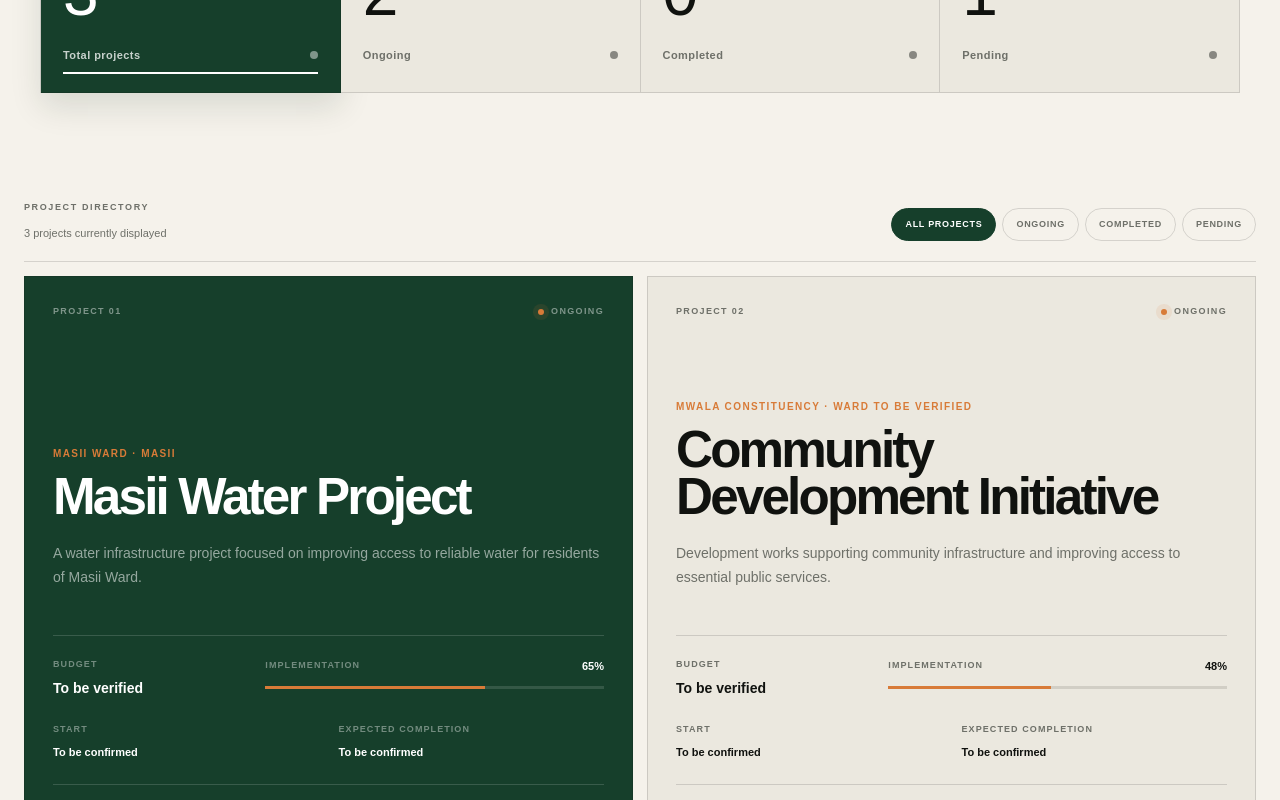
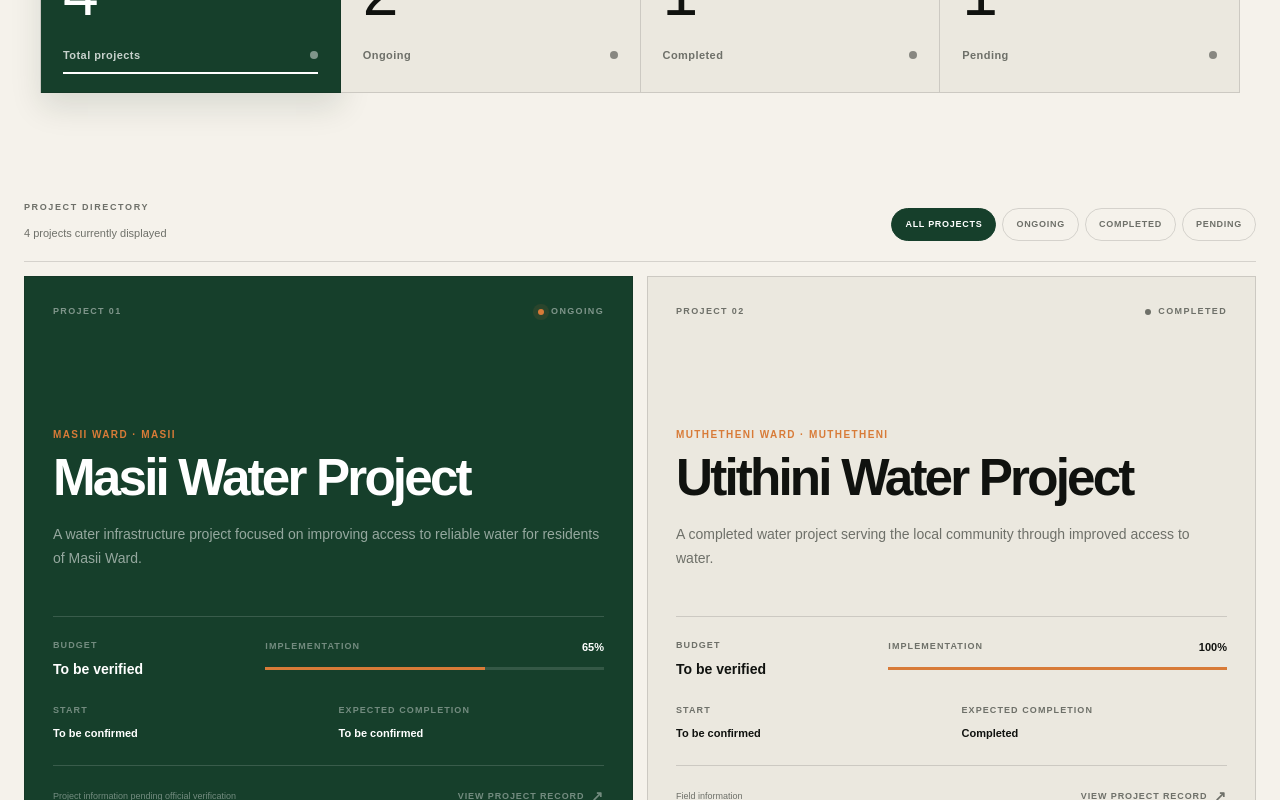
Before and after one commit to Chrisant-gif/mwala-connect, a Next.js app: page / in a window 1280 px wide. Shown: the part 3190-3990 px from the top of the page. Built offline with nearby package versions, Linux system fonts and the light colour scheme.

Commit message:
Unify project data across wards and directory

```diff
--- a/app/components/WardRecord.tsx
+++ b/app/components/WardRecord.tsx
@@ -1,27 +1,35 @@
-import type { Ward, WardProjectStatus } from "../data/wards";
+import type { Project, ProjectStatus } from "../data/projects";
+
+interface Ward {
+  id: number;
+  name: string;
+  description: string;
+  projectCount: number;
+  projects: Project[];
+}
 
 interface WardRecordProps {
   ward: Ward;
 }
 
-function getStatusLabel(status: WardProjectStatus) {
+function getStatusLabel(status: ProjectStatus) {
   switch (status) {
     case "completed":
       return "Completed";
     case "ongoing":
       return "Ongoing";
-    case "upcoming":
+    case "pending":
       return "Upcoming";
   }
 }
 
-function getStatusClass(status: WardProjectStatus) {
+function getStatusClass(status: ProjectStatus) {
   switch (status) {
     case "completed":
       return "ward-project-status ward-project-status-completed";
     case "ongoing":
       return "ward-project-status ward-project-status-ongoing";
-    case "upcoming":
+    case "pending":
       return "ward-project-status ward-project-status-upcoming";
   }
 }
@@ -36,7 +44,7 @@ export default function WardRecord({ ward }: WardRecordProps) {
   ).length;
 
   const upcoming = ward.projects.filter(
-    (project) => project.status === "upcoming"
+    (project) => project.status === "pending"
   ).length;
 
   return (
@@ -128,7 +136,9 @@ export default function WardRecord({ ward }: WardRecordProps) {
 
                       <div>
                         <span>LAST VERIFIED</span>
-                        <strong>{project.lastVerified}</strong>
+                        <strong>
+                          {project.lastVerified ?? "To be verified"}
+                        </strong>
                       </div>
                     </div>
                   </div>
--- a/app/data/projects.ts
+++ b/app/data/projects.ts
@@ -13,7 +13,9 @@ export interface Project {
   location: string;
   ward: string;
   title: string;
+  category: string;
   description: string;
+  keyDetail: string;
   status: ProjectStatus;
   progress: number;
   budget: string;
@@ -31,8 +33,11 @@ export const projects: Project[] = [
     location: "Masii Ward",
     ward: "Masii",
     title: "Masii Water Project",
+    category: "Water infrastructure",
     description:
       "A water infrastructure project focused on improving access to reliable water for residents of Masii Ward.",
+    keyDetail:
+      "Project progress is currently documented at 65%, with further project information pending official verification.",
     status: "ongoing",
     progress: 65,
     budget: "To be verified",
@@ -46,35 +51,61 @@ export const projects: Project[] = [
 
   {
     id: 2,
-    location: "Mwala Constituency",
-    ward: "Ward to be verified",
-    title: "Community Development Initiative",
+    location: "Muthetheni Ward",
+    ward: "Muthetheni",
+    title: "Utithini Water Project",
+    category: "Water infrastructure",
     description:
-      "Development works supporting community infrastructure and improving access to essential public services.",
-    status: "ongoing",
-    progress: 48,
+      "A completed water project serving the local community through improved access to water.",
+    keyDetail:
+      "The project is powered by solar energy, adding a clean-energy component to the water infrastructure.",
+    status: "completed",
+    progress: 100,
     budget: "To be verified",
     startDate: "To be confirmed",
-    expectedCompletion: "To be confirmed",
-    source: "Project information pending official verification",
+    expectedCompletion: "Completed",
+    source: "Field information",
     verificationStatus: "in_progress",
-    lastVerified: "Verification in progress",
+    lastVerified: "To be verified",
   },
 
   {
     id: 3,
-    location: "Mwala Constituency",
-    ward: "Multiple wards",
-    title: "Public Infrastructure Programme",
+    location: "Muthetheni Ward",
+    ward: "Muthetheni",
+    title: "Kiluu Bridge",
+    category: "Community infrastructure",
     description:
-      "A constituency-wide programme focused on strengthening local infrastructure and community facilities.",
+      "A bridge construction project intended to improve local community connectivity and movement.",
+    keyDetail:
+      "The project was recently flagged off for the local community.",
+    status: "ongoing",
+    progress: 0,
+    budget: "To be verified",
+    startDate: "To be confirmed",
+    expectedCompletion: "To be confirmed",
+    source: "Field information",
+    verificationStatus: "in_progress",
+    lastVerified: "To be verified",
+  },
+
+  {
+    id: 4,
+    location: "Muthetheni Ward",
+    ward: "Muthetheni",
+    title: "Matuu Water Project",
+    category: "Water infrastructure",
+    description:
+      "A water project that has experienced a period of stalled activity and is expected to receive renewed support.",
+    keyDetail:
+      "Solar panels are expected to be introduced to provide power for the water project.",
     status: "pending",
     progress: 0,
     budget: "To be verified",
     startDate: "To be confirmed",
     expectedCompletion: "To be confirmed",
-    source: "Project information pending official verification",
+    source: "Field information",
     verificationStatus: "in_progress",
-    lastVerified: "Verification in progress",
+    lastVerified: "To be verified",
   },
 ];
--- a/app/data/wards.ts
+++ b/app/data/wards.ts
@@ -1,23 +1,15 @@
-export type WardProjectStatus = "completed" | "ongoing" | "upcoming";
-
-export interface WardProject {
-  id: number;
-  title: string;
-  category: string;
-  status: WardProjectStatus;
-  description: string;
-  keyDetail: string;
-  source: string;
-  lastVerified: string;
-}
+import { projects, type Project } from "./projects";
 
 export interface Ward {
   id: number;
   name: string;
   description: string;
   projectCount: number;
-  projects: WardProject[];
+  projects: Project[];
 }
+
+const getWardProjects = (wardName: string) =>
+  projects.filter((project) => project.ward === wardName);
 
 export const wards: Ward[] = [
   {
@@ -25,84 +17,52 @@ export const wards: Ward[] = [
     name: "Makutano/Mwala",
     description:
       "A ward forming part of Mwala Constituency's wider development network. Ward-level project information is being progressively documented.",
-    projectCount: 0,
-    projects: [],
+    projects: getWardProjects("Makutano/Mwala"),
+    projectCount: getWardProjects("Makutano/Mwala").length,
   },
+
   {
     id: 2,
     name: "Masii",
     description:
       "A ward with development priorities including water access, infrastructure and community services.",
-    projectCount: 0,
-    projects: [],
+    projects: getWardProjects("Masii"),
+    projectCount: getWardProjects("Masii").length,
   },
+
   {
     id: 3,
     name: "Muthetheni",
     description:
       "Development activity documented across water infrastructure and community connectivity, with further ward-level information being verified.",
-    projectCount: 3,
-    projects: [
-      {
-        id: 1,
-        title: "Utithini Water Project",
-        category: "Water infrastructure",
-        status: "completed",
-        description:
-          "A completed water project serving the local community through improved access to water.",
-        keyDetail:
-          "The project is powered by solar energy, adding a clean-energy component to the water infrastructure.",
-        source: "Field information",
-        lastVerified: "To be verified",
-      },
-      {
-        id: 2,
-        title: "Kiluu Bridge",
-        category: "Community infrastructure",
-        status: "ongoing",
-        description:
-          "A bridge construction project intended to improve local community connectivity and movement.",
-        keyDetail:
-          "The project was recently flagged off for the local community.",
-        source: "Field information",
-        lastVerified: "To be verified",
-      },
-      {
-        id: 3,
-        title: "Matuu Water Project",
-        category: "Water infrastructure",
-        status: "upcoming",
-        description:
-          "A water project that has experienced a period of stalled activity and is expected to receive renewed support.",
-        keyDetail:
-          "Solar panels are expected to be introduced to provide power for the water project.",
-        source: "Field information",
-        lastVerified: "To be verified",
-      },
-    ],
+    projects: getWardProjects("Muthetheni"),
+    projectCount: getWardProjects("Muthetheni").length,
   },
+
   {
     id: 4,
     name: "Wamunyu",
     description:
       "A ward forming part of the wider constituency development network, with information being organised by project and implementation status.",
-    projectCount: 0,
-    projects: [],
+    projects: getWardProjects("Wamunyu"),
+    projectCount: getWardProjects("Wamunyu").length,
   },
+
   {
     id: 5,
     name: "Kibauni",
     description:
       "A ward whose development priorities and project information will be progressively documented on Mwala Connect.",
-    projectCount: 0,
-    projects: [],
+    projects: getWardProjects("Kibauni"),
+    projectCount: getWardProjects("Kibauni").length,
   },
+
   {
     id: 6,
     name: "Mbiuni",
     description:
       "A ward within Mwala Constituency whose development information will be progressively documented through verified project records.",
-    projectCount: 0,
-    projects: [],
+    projects: getWardProjects("Mbiuni"),
+    projectCount: getWardProjects("Mbiuni").length,
   },
 ];
```
